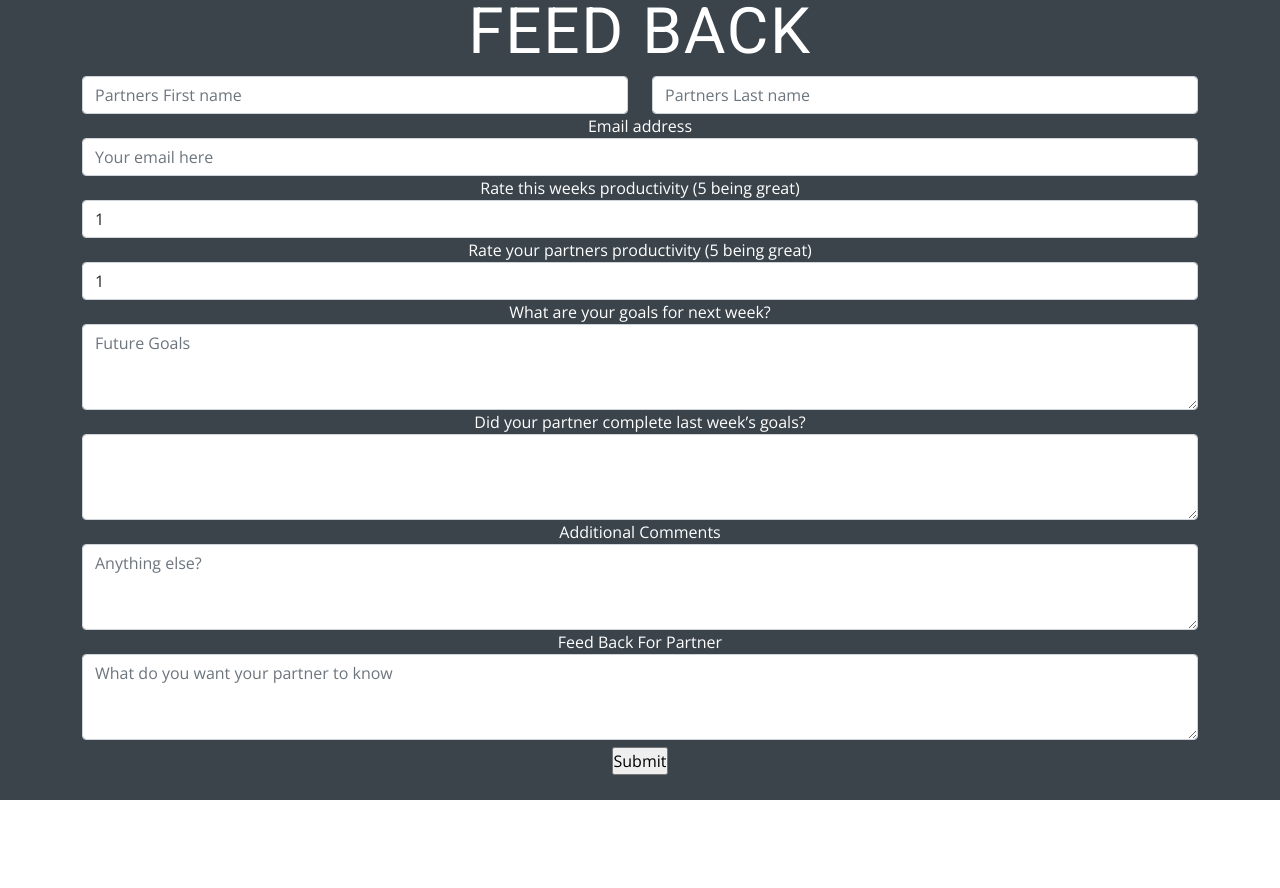
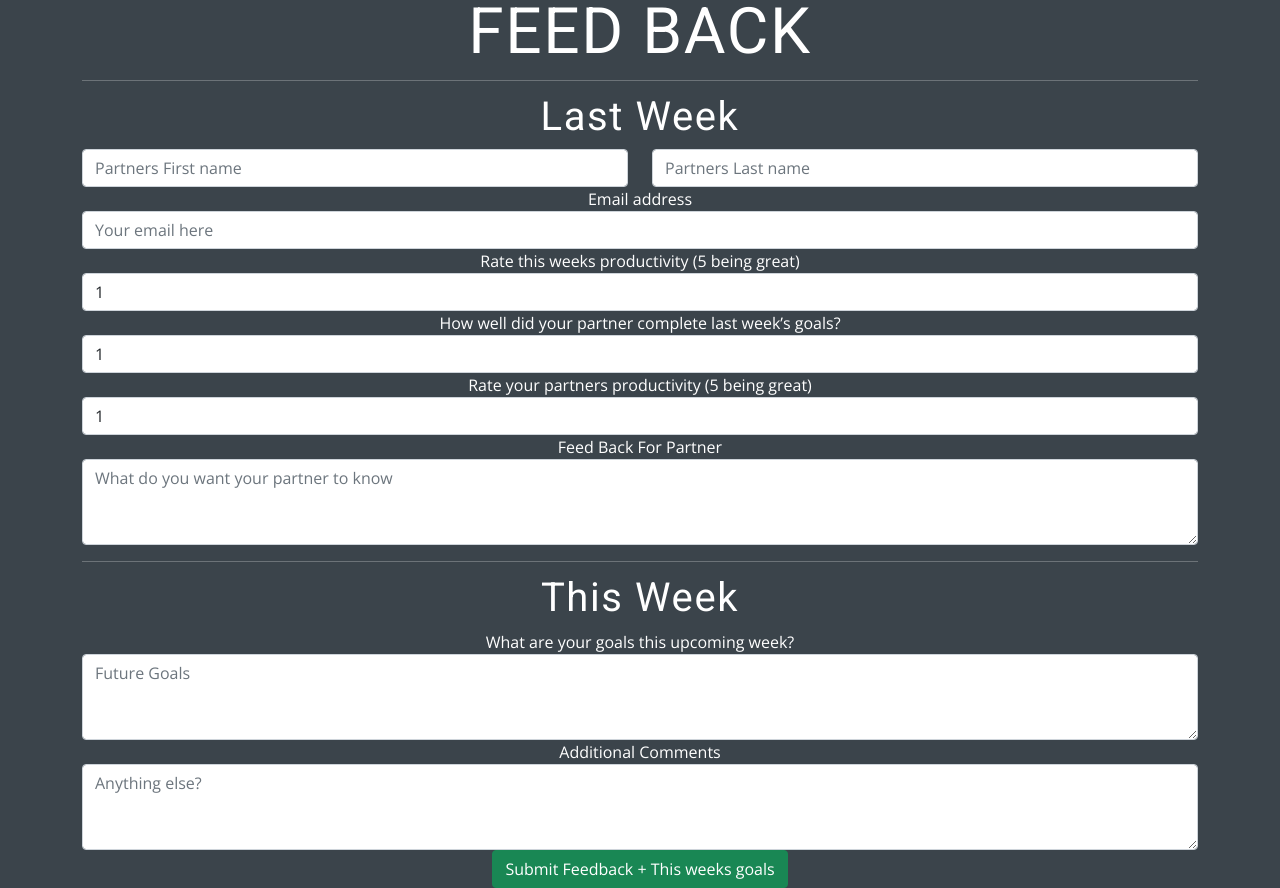
Before and after one commit to darrenzhang2000/accountability-circle, a Flask app: page /feedback in a window 1280 px wide. Before the commit the page ends 800 px from the top, so only its background shows below. Run offline with Flask 2, Linux system fonts and the light colour scheme.

Commit message:
Update feedback.html

```diff
--- a/django/backend/templates/feedback.html
+++ b/django/backend/templates/feedback.html
@@ -16,6 +16,8 @@
 
     <div class="container">
         <form>
+            <hr>
+            <h2>Last week</h2>
             <div class="row">
                 <div class="col">
                     <input type="text" class="form-control" placeholder="Partners First name">
@@ -37,6 +39,17 @@
                     <option>4</option>
                     <option>5</option>
                 </select>
+                <div class="form-group">
+                    <label for="exampleFormControlTextarea1">How well did your partner complete last week’s goals?
+                    </label>
+                    <select class="form-control" id="exampleFormControlSelect1">
+                        <option>1</option>
+                        <option>2</option>
+                        <option>3</option>
+                        <option>4</option>
+                        <option>5</option>
+                    </select>
+                </div>
             </div>
             <div class="form-group">
                 <label for="exampleFormControlSelect2">Rate your partners productivity (5 being great)</label>
@@ -48,31 +61,28 @@
                     <option>5</option>
                 </select>
             </div>
-
             <div class="form-group">
-                <label for="exampleFormControlTextarea1">What are your goals for next week? </label>
+                <label for="exampleFormControlTextarea1">Feed Back For Partner</label>
+                <textarea class="form-control" placeholder="What do you want your partner to know"
+                    id="exampleFormControlTextarea1" rows="3"></textarea>
+            </div>
+            <hr>
+            <h2>This week</h2>
+            <div class="form-group">
+                <label for="exampleFormControlTextarea1">What are your goals this upcoming week? </label>
                 <textarea class="form-control" placeholder="Future Goals" id="exampleFormControlTextarea1"
                     rows="3"></textarea>
             </div>
-            <div class="form-group">
-                <label for="exampleFormControlTextarea1">Did your partner complete last week’s goals?
-                </label>
-                <textarea class="form-control" placeholder="" id="exampleFormControlTextarea1" rows="3"></textarea>
-            </div>
+
             <div class="form-group">
                 <label for="exampleFormControlTextarea1">Additional Comments</label>
                 <textarea class="form-control" placeholder="Anything else?" id="exampleFormControlTextarea1"
                     rows="3"></textarea>
             </div>
-            <div class="form-group">
-                <label for="exampleFormControlTextarea1">Feed Back For Partner</label>
-                <textarea class="form-control" placeholder="What do you want your partner to know"
-                    id="exampleFormControlTextarea1" rows="3"></textarea>
-            </div>
-            <div class="btn">
-                <input type="submit" value="Submit">
-            </div>
+
+            <button type="button" class="btn btn-success">Submit Feedback + This weeks goals</button>
         </form>
+
     </div>
     <script src="https://cdn.jsdelivr.net/npm/bootstrap@5.0.0-beta1/dist/js/bootstrap.bundle.min.js"
         integrity="sha384-ygbV9kiqUc6oa4msXn9868pTtWMgiQaeYH7/t7LECLbyPA2x65Kgf80OJFdroafW"
```
